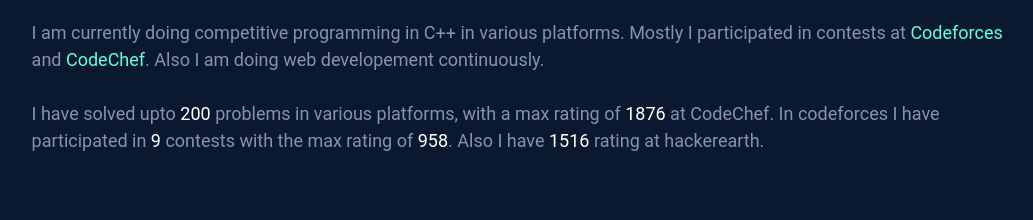
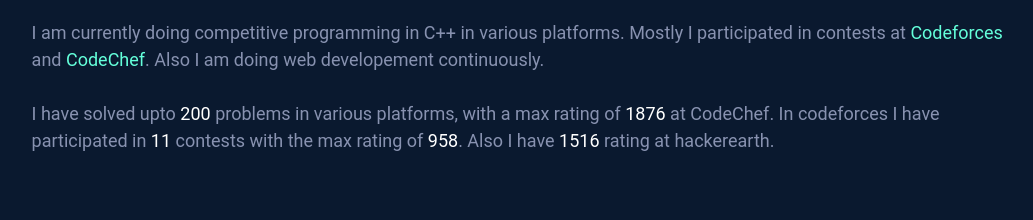
Before and after one commit to Arpitgupta1014/Portfolio, a React (Create React App) app: page / in a window 1280 px wide. Shown: the part 2140-2360 px from the top of the page, without its empty margins (122-1155 px from the left). Built offline with nearby package versions, Linux system fonts and the light colour scheme.

Commit message:
Updating contest details

```diff
--- a/src/app/view/Home/ProblemSolving/ProblemSolving.js
+++ b/src/app/view/Home/ProblemSolving/ProblemSolving.js
@@ -31,7 +31,7 @@
 					<br />I have solved
 					upto <span className={classes.stats}>200</span> problems in various platforms, with a max rating of{" "}
 					<span className={classes.stats}>1876</span> at CodeChef. In codeforces I have participated
-					in <span className={classes.stats}>9</span> contests with the max rating of{" "}
+					in <span className={classes.stats}>11</span> contests with the max rating of{" "}
 					<span className={classes.stats}>958</span>. Also I have {" "}
 					<span className={classes.stats}>1516</span> rating at hackerearth.
 					<br />
```
